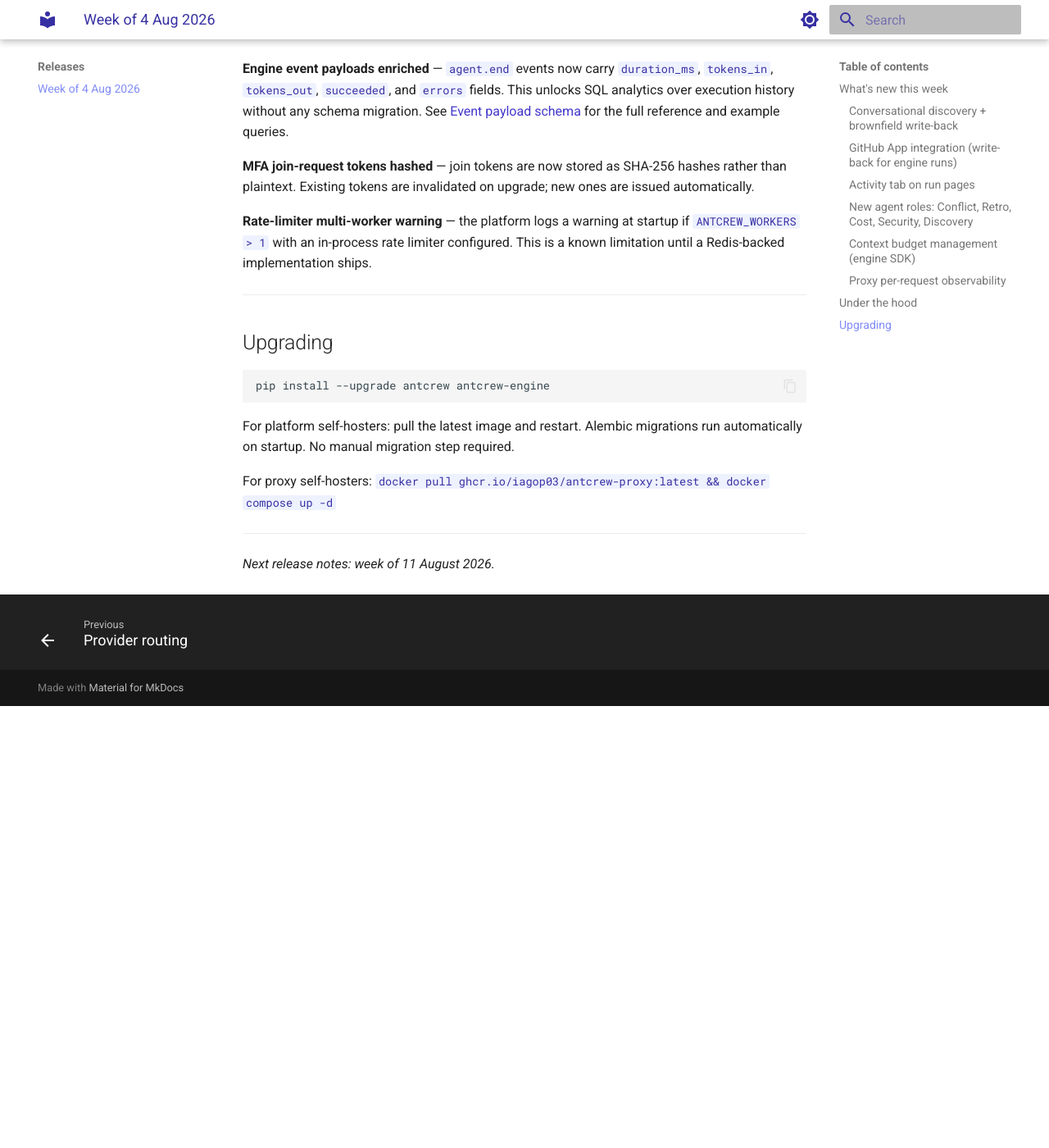
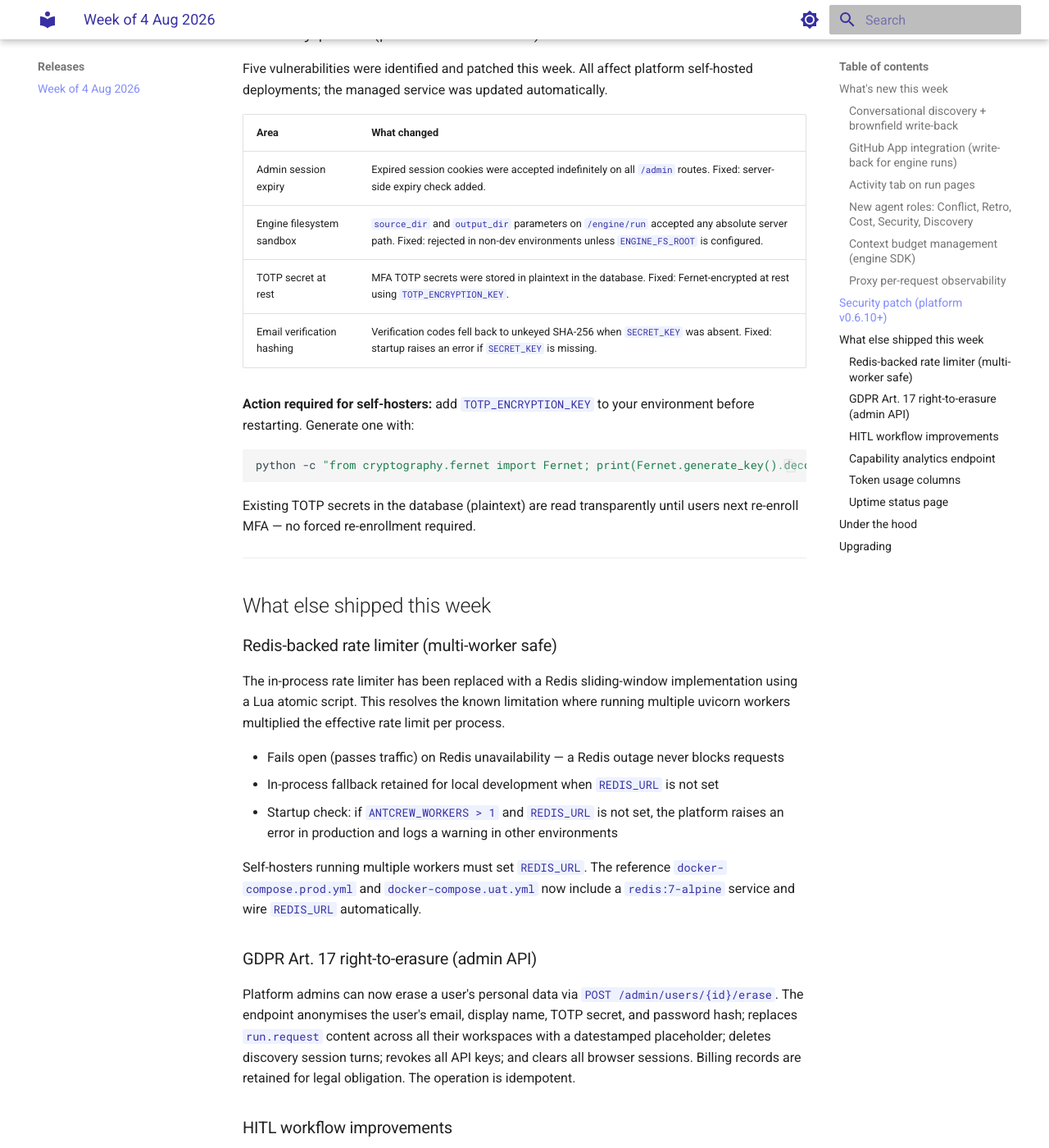
Before and after one commit to iagop03/antcrew-docs, an MkDocs documentation site: the page built from docs/releases/2026-w32.md, in a window 1280 px wide and 1400 px high, scrolled down 1754 px. Shown: the whole window at 82% size. Built offline with MkDocs 1.6.1 and Material for MkDocs 9.7.7, drawn with Linux system fonts in a browser that asks for light colours; before the commit the page ends 2615 px from its top, so only the background shows below that; some of the changed text lies outside the part shown.

Commit message:
docs(releases): update w32 notes with security patch, Redis limiter, GDPR erasure, HITL UX, capabilities analytics
Co-Authored-By: Claude Sonnet 4.6 <noreply@anthropic.com>

````diff
--- a/docs/releases/2026-w32.md
+++ b/docs/releases/2026-w32.md
@@ -61,6 +61,85 @@ proxy.request provider=anthropic path=v1/messages status=200 duration_ms=847 req
 
 ---
 
+## Security patch (platform v0.6.10+)
+
+Five vulnerabilities were identified and patched this week. All affect platform
+self-hosted deployments; the managed service was updated automatically.
+
+| Area | What changed |
+|---|---|
+| Admin session expiry | Expired session cookies were accepted indefinitely on all `/admin` routes. Fixed: server-side expiry check added. |
+| Engine filesystem sandbox | `source_dir` and `output_dir` parameters on `/engine/run` accepted any absolute server path. Fixed: rejected in non-dev environments unless `ENGINE_FS_ROOT` is configured. |
+| TOTP secret at rest | MFA TOTP secrets were stored in plaintext in the database. Fixed: Fernet-encrypted at rest using `TOTP_ENCRYPTION_KEY`. |
+| Email verification hashing | Verification codes fell back to unkeyed SHA-256 when `SECRET_KEY` was absent. Fixed: startup raises an error if `SECRET_KEY` is missing. |
+
+**Action required for self-hosters:** add `TOTP_ENCRYPTION_KEY` to your environment
+before restarting. Generate one with:
+
+```bash
+python -c "from cryptography.fernet import Fernet; print(Fernet.generate_key().decode())"
+```
+
+Existing TOTP secrets in the database (plaintext) are read transparently until users
+next re-enroll MFA — no forced re-enrollment required.
+
+---
+
+## What else shipped this week
+
+### Redis-backed rate limiter (multi-worker safe)
+
+The in-process rate limiter has been replaced with a Redis sliding-window implementation
+using a Lua atomic script. This resolves the known limitation where running multiple
+uvicorn workers multiplied the effective rate limit per process.
+
+- Fails open (passes traffic) on Redis unavailability — a Redis outage never blocks requests
+- In-process fallback retained for local development when `REDIS_URL` is not set
+- Startup check: if `ANTCREW_WORKERS > 1` and `REDIS_URL` is not set, the platform raises
+  an error in production and logs a warning in other environments
+
+Self-hosters running multiple workers must set `REDIS_URL`. The reference
+`docker-compose.prod.yml` and `docker-compose.uat.yml` now include a `redis:7-alpine`
+service and wire `REDIS_URL` automatically.
+
+### GDPR Art. 17 right-to-erasure (admin API)
+
+Platform admins can now erase a user's personal data via `POST /admin/users/{id}/erase`.
+The endpoint anonymises the user's email, display name, TOTP secret, and password hash;
+replaces `run.request` content across all their workspaces with a datestamped placeholder;
+deletes discovery session turns; revokes all API keys; and clears all browser sessions.
+Billing records are retained for legal obligation. The operation is idempotent.
+
+### HITL workflow improvements
+
+- **Bulk approve** — select multiple pending reviews with checkboxes and approve all in one
+  click. Processes in batches of 5 to avoid thundering herd on the database.
+- **Deep-link from run list** — a run with a pending review shows an amber "Review" chip
+  that navigates directly to the review queue.
+- **Re-run from list** — hover any run row to reveal a re-run button that pre-fills the
+  New Run modal with the same team and request.
+
+### Capability analytics endpoint
+
+`GET /admin/analytics/capabilities` aggregates engine capability usage from the event
+table. Returns per-capability: dispatch count, completion count, success rate, average
+duration, and total cost. No new instrumentation required — data comes from existing
+`agent.start` / `agent.end` events. Accepts `?days=N` (default 30, max 365).
+
+### Token usage columns
+
+`run.tokens_in` and `run.tokens_out` now accumulate per-run input/output token counts
+from `agent.end` events (migration 055). Workspace-level token analytics are now a
+single `SUM` query instead of requiring JSON extraction over the full event table.
+
+### Uptime status page
+
+The platform SLA document now references **[status.antcrew.org](https://status.antcrew.org)**
+for live uptime history, active incidents, and scheduled maintenance. P1 incidents will
+receive an initial status update within 30 minutes of detection.
+
+---
+
 ## Under the hood
 
 **Engine event payloads enriched** — `agent.end` events now carry `duration_ms`,
@@ -71,9 +150,14 @@ for the full reference and example queries.
 **MFA join-request tokens hashed** — join tokens are now stored as SHA-256 hashes rather
 than plaintext. Existing tokens are invalidated on upgrade; new ones are issued automatically.
 
-**Rate-limiter multi-worker warning** — the platform logs a warning at startup if
-`ANTCREW_WORKERS > 1` with an in-process rate limiter configured. This is a known
-limitation until a Redis-backed implementation ships.
+**Billing multiplier isolated from run completion** — a bug in campaign/multiplier logic
+could leave runs stuck at `status="running"` if eligibility evaluation threw. The billing
+block is now isolated in its own try/except; failures log at ERROR and fall back to raw
+provider cost without blocking run completion.
+
+**Discovery API path corrected** — the quick-start documentation listed `/discovery/` and
+`/discovery/{id}/answer`; the correct paths are `/discovery/sessions` and
+`/discovery/sessions/{id}/answer`. Both the docs and the API reference are now consistent.
 
 ---
 
@@ -83,8 +167,14 @@ limitation until a Redis-backed implementation ships.
 pip install --upgrade antcrew antcrew-engine
 ```
 
-For platform self-hosters: pull the latest image and restart. Alembic migrations run
-automatically on startup. No manual migration step required.
+For platform self-hosters:
+
+1. Add `TOTP_ENCRYPTION_KEY` to your environment (see Security patch above).
+2. Add a Redis service and set `REDIS_URL` if you run `--workers > 1`.
+   See the updated `docker-compose.prod.yml` in the platform repo for a reference
+   configuration.
+3. Pull the latest image and restart. Alembic runs migration 055 (token columns)
+   automatically on startup.
 
 For proxy self-hosters: `docker pull ghcr.io/iagop03/antcrew-proxy:latest && docker compose up -d`
 
````
